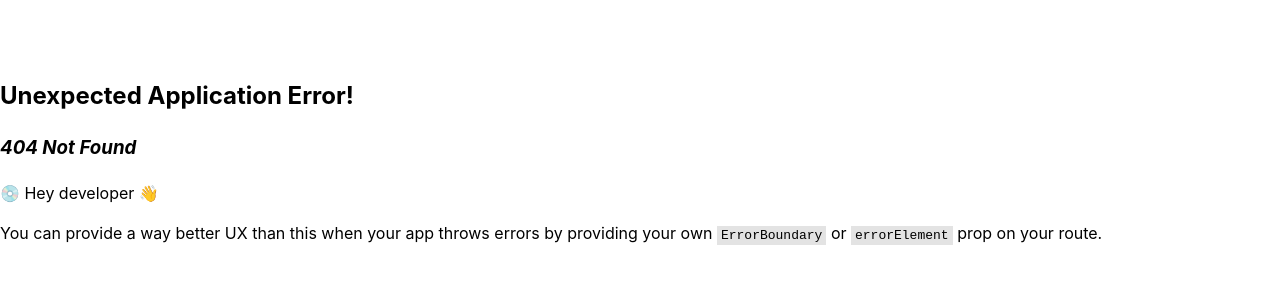
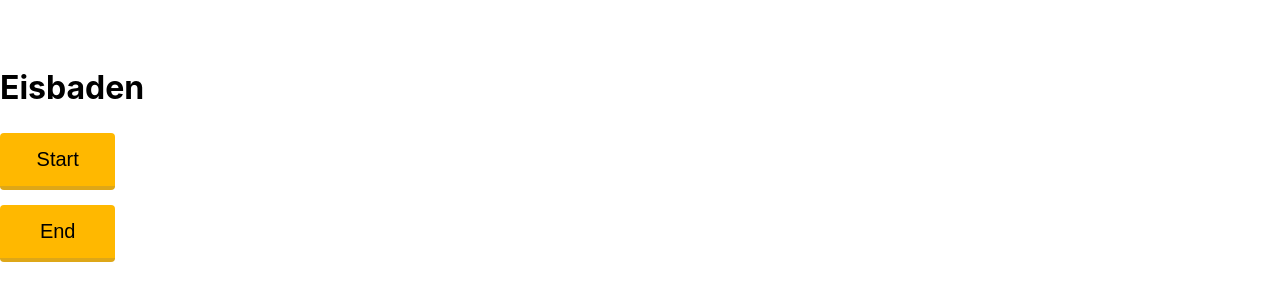
Before and after one commit to Malwine/routines, a React (Vite) app: page /routines/Eisbaden in a window 1280 px wide. Before the commit this address had no page. Shown: the part 240-540 px from the top of the page. Built offline with nearby package versions, Linux system fonts and the light colour scheme.

Commit message:
Fixed router

```diff
--- /dev/null
+++ b/src/components/Layout.tsx
@@ -0,0 +1,8 @@
+import React, { PropsWithChildren } from 'react';
+import { Outlet } from 'react-router-dom';
+
+const Layout: React.FunctionComponent<PropsWithChildren> = () => {
+  return <div><Outlet /></div>;
+};
+
+export default Layout;
--- a/src/main.tsx
+++ b/src/main.tsx
@@ -7,25 +7,36 @@ import {
 } from "react-router-dom";
 import Motivational from './routes/Motivational.tsx';
 import Routines, { loader as routinesLoader } from './routes/Routines.tsx';
-import Routine, {loader as routineLoader} from './routes/Routine.tsx';
+import Routine, { loader as routineLoader } from './routes/Routine.tsx';
+import Layout from './components/Layout.tsx';
 
 const router = createBrowserRouter([
   {
     path: "/",
-    element: <Motivational />,
-  },
-  {
-    path: "/routines",
-    element: <Routines />,
-    loader: routinesLoader,
+    Component: Layout,
     children: [
       {
-        path: "routines/:routine",
-        element: <Routine />,
-        loader: routineLoader
+        index: true,
+        Component: Motivational,
+      },
+      {
+        path: "routines",
+        children: [
+          {
+            element: <Routines />,
+            loader: routinesLoader,
+            index: true,
+          },
+          {
+            path: ":routine",
+            element: <Routine />,
+            loader: routineLoader,
+
+          }
+        ]
       }
     ]
-  }
+  },
 ]);
 
 ReactDOM.createRoot(document.getElementById('root')!).render(
--- a/src/routes/Routine.tsx
+++ b/src/routes/Routine.tsx
@@ -2,12 +2,17 @@ import { useLoaderData } from 'react-router-dom';
 import Button from '../components/Button';
 import data from '../data.json';
 
-export async function loader({ params }: any) {
+interface Payload {
+  data: { routine: string}
+}
+
+export async function loader({ params } ) {
   return { routine: data.routines.find(routine => routine === params.routine) };
 }
 
 const Routine = () => {
-  const { data } = useLoaderData() as { data: any };
+  const data = useLoaderData() as Payload;
+  console.log(data);
   return (
     <div>
       <h1>{data.routine}</h1>
```
